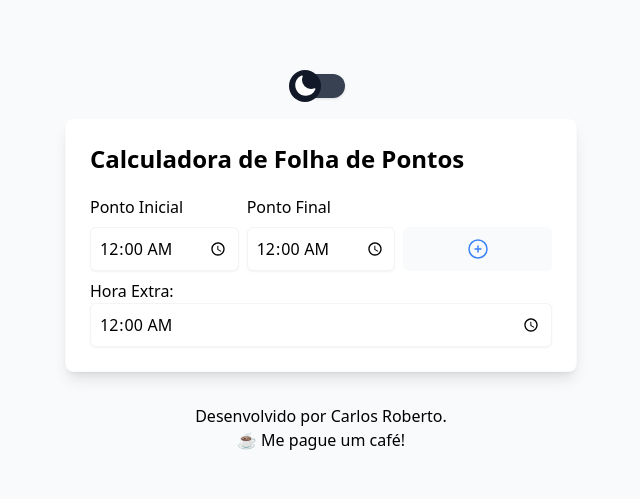
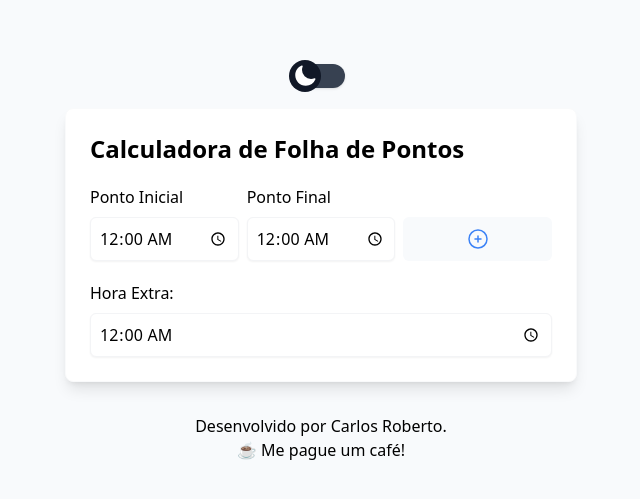
Before and after one commit to caarlos1/calc_folha_de_pontos, a React (Create React App) app: page / in a window 1280 px wide. Shown: the part 137-636 px from the top of the page, without its empty margins (319-959 px from the left). Built offline with nearby package versions, Linux system fonts and the light colour scheme.

Commit message:
to correct dark mode extra hour and margin

```diff
--- a/src/components/ScoreCard.tsx
+++ b/src/components/ScoreCard.tsx
@@ -37,6 +37,7 @@ const ScoreCard = ({
             <p>Ponto Final</p>
           </div>
         </div>
+
         {scoreLines.map((line, index) => (
           <ScoreLine
             key={line.id}
@@ -48,11 +49,15 @@ const ScoreCard = ({
             firstLine={index === 0}
           />
         ))}
-        <label htmlFor="extra-minutes">Hora Extra:</label>
+
+        <div className="mt-5">
+          <label htmlFor="extra-minutes" className="dark:text-white">
+            Hora Extra:
+          </label>
           <input
             type="time"
             id="extra-minutes"
-          className="text-field col-span-1"
+            className="text-field col-span-1 mt-2"
             value={inputExtraHour}
             onChange={(event) => {
               setInputExtraHour(event.target.value);
@@ -61,6 +66,7 @@ const ScoreCard = ({
           />
         </div>
       </div>
+    </div>
   );
 };
 
--- a/src/components/ScoreTable.tsx
+++ b/src/components/ScoreTable.tsx
@@ -44,11 +44,11 @@ const ScoreTable = ({
             ))}
           {!!totalMinutes(extraHour) && (
             <tr className="bg-green-100">
-              <td className="td-table" title={`Hora Extra`}>
+              <td className="td-table dark:text-slate-700" title={`Hora Extra`}>
                 Hora Extra:
               </td>
-              <td></td>
-              <td className="td-table" title={`Hora Extra`}>
+              <td className="td-table"> </td>
+              <td className="td-table dark:text-slate-700" title={`Hora Extra`}>
                 {extraHour}
               </td>
             </tr>
```
Lines whose indentation alone changed are shown as unchanged.
